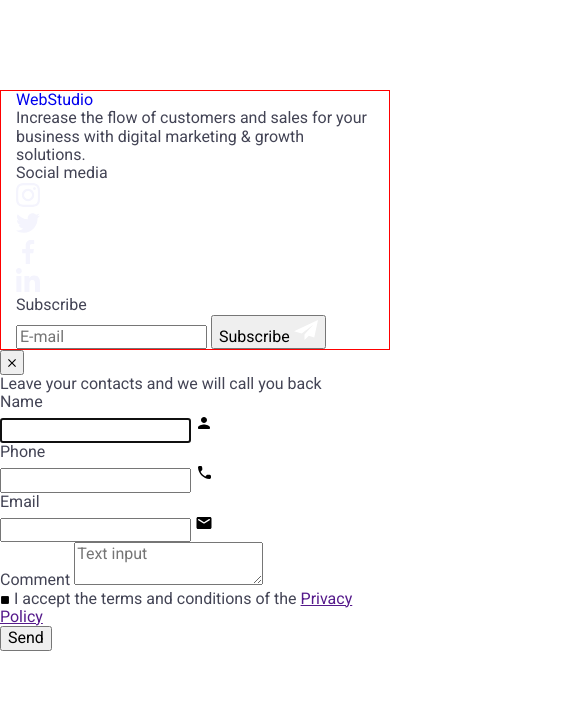
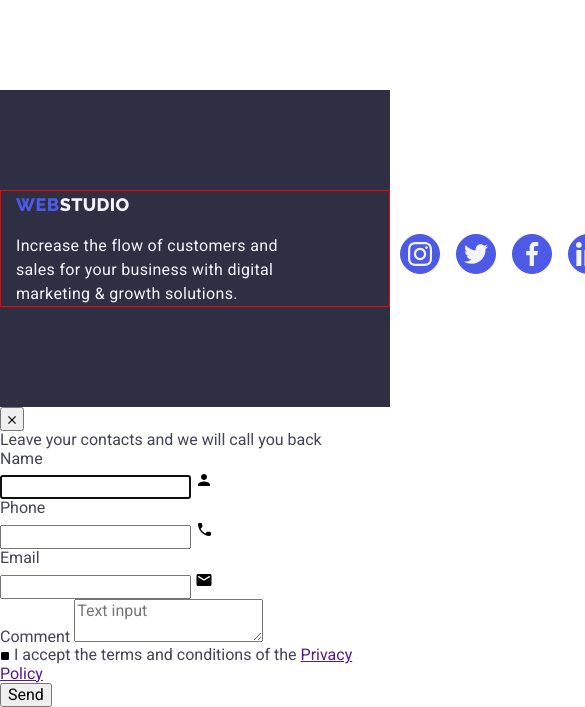
Before and after one commit to vika-vicky/goit-markup-hw-06, a plain HTML site: page index.html in a window 390 px wide. Shown: the part 3989-4696 px from the top of the page, 585 px wide, since content can reach past the window. Before the commit the page ends 4640 px from the top, so only its background shows below. Drawn offline with nearby package versions, Linux system fonts and the light colour scheme.

Commit message:
Update mobile-styles.css

```diff
--- a/css/mobile-styles.css
+++ b/css/mobile-styles.css
@@ -517,3 +517,166 @@ address {
     color: var(--ocean);
     border-color: var(--ocean);
 }
+
+/* footer */
+.footer {
+    background-color: var(--navy-blue);
+}
+
+.logo {
+    font-family: "Raleway", sans-serif;
+    font-weight: 800;
+    font-size: 18px;
+    line-height: 1.17;
+    letter-spacing: 0.03em;
+    text-transform: uppercase;
+    color: var(--iris);
+}
+
+/* hw 2-3 footer */
+.footer-class {
+    padding: 100px 0;
+}
+
+.studio-text-footer {
+    color: #f4f4fd;
+    line-height: 1.5;
+    color: var(--cloud);
+    letter-spacing: 0.02em;
+}
+
+.footer-text {
+    line-height: 1.5;
+    color: var(--cloud);
+    letter-spacing: 0.02em;
+    width: 264px;
+}
+
+.footer-logo {
+    display: inline-block;
+    margin-bottom: 16px;
+}
+
+/* hw 4 footer */
+.footer-container {
+    display: flex;
+    align-items: baseline;
+}
+
+.footer-soc-media {
+    padding-left: 120px;
+}
+
+.footer-soc-media-icons {
+    display: flex;
+    gap: 16px;
+}
+
+.footer-icons-item {
+    width: 40px;
+    height: 40px;
+}
+
+.footer-icons-item-link {
+    width: 100%;
+    height: 100%;
+    background-color: var(--iris);
+    border-radius: 50%;
+    display: flex;
+    align-items: center;
+    justify-content: center;
+    flex-shrink: 0;
+    border: 1px solid var(--iris);
+    transition: background-color 250ms cubic-bezier(0.4, 0, 0.2, 1);
+}
+
+.footer-icons-item-link:hover,
+.footer-icons-item-link:focus {
+    border: #31D0AA;
+    background-color: #31D0AA;
+}
+
+.footer-soc-media-title {
+    font-weight: 500;
+    font-size: 16px;
+    line-height: 1.5;
+    letter-spacing: 0.02em;
+    color: var(--white);
+    padding-top: 0px;
+    margin-top: 0px;
+    margin-bottom: 16px;
+}
+
+/* footer form */
+.footer-form {
+    padding-left: 80px;
+    margin: 0;
+}
+
+.footer-form-title {
+    font-weight: 500;
+    font-size: 16px;
+    line-height: 1.5;
+    letter-spacing: 0.02em;
+    color: var(--white);
+    padding-top: 0px;
+    margin-top: 0px;
+    margin-bottom: 16px;
+}
+
+.subscribe-list {
+    display: flex;
+    gap: 24px;
+}
+
+.form-input {
+    width: 264px;
+    height: 40px;
+    border-radius: 4px;
+    border: 1px solid var(--white, #FFF);
+    box-shadow: 0px 4px 4px 0px rgba(0, 0, 0, 0.15);
+    background-color: transparent;
+    font-size: 12px;
+    line-height: 1.5;
+    letter-spacing: 0.04em;
+    padding-left: 16px;
+    color: #ffffff;
+    font-family: inherit;
+}
+
+.form-input::placeholder {
+    color: #ffffff;
+}
+
+.subscribe-button {
+    margin: 0;
+    padding: 0;
+    height: 40px;
+    align-items: center;
+    justify-content: center;
+    border-radius: 4px;
+    background: var(--iris, #4D5AE5);
+    display: inline-flex;
+    padding: 8px 24px;
+    justify-content: center;
+    align-items: center;
+    gap: 16px;
+    border: none;
+    min-width: 165px;
+    font-weight: 500;
+    line-height: 1.5;
+    letter-spacing: 0.04em;
+    color: #ffffff;
+    cursor: pointer;
+    transition: background-color 250ms cubic-bezier(0.4, 0, 0.2, 1);
+}
+
+.subscribe-button:hover,
+.subscribe-button:focus {
+    cursor: pointer;
+    background-color: var(--ocean);
+}
+
+.paper-plane {
+    margin-left: 16px;
+}
```
